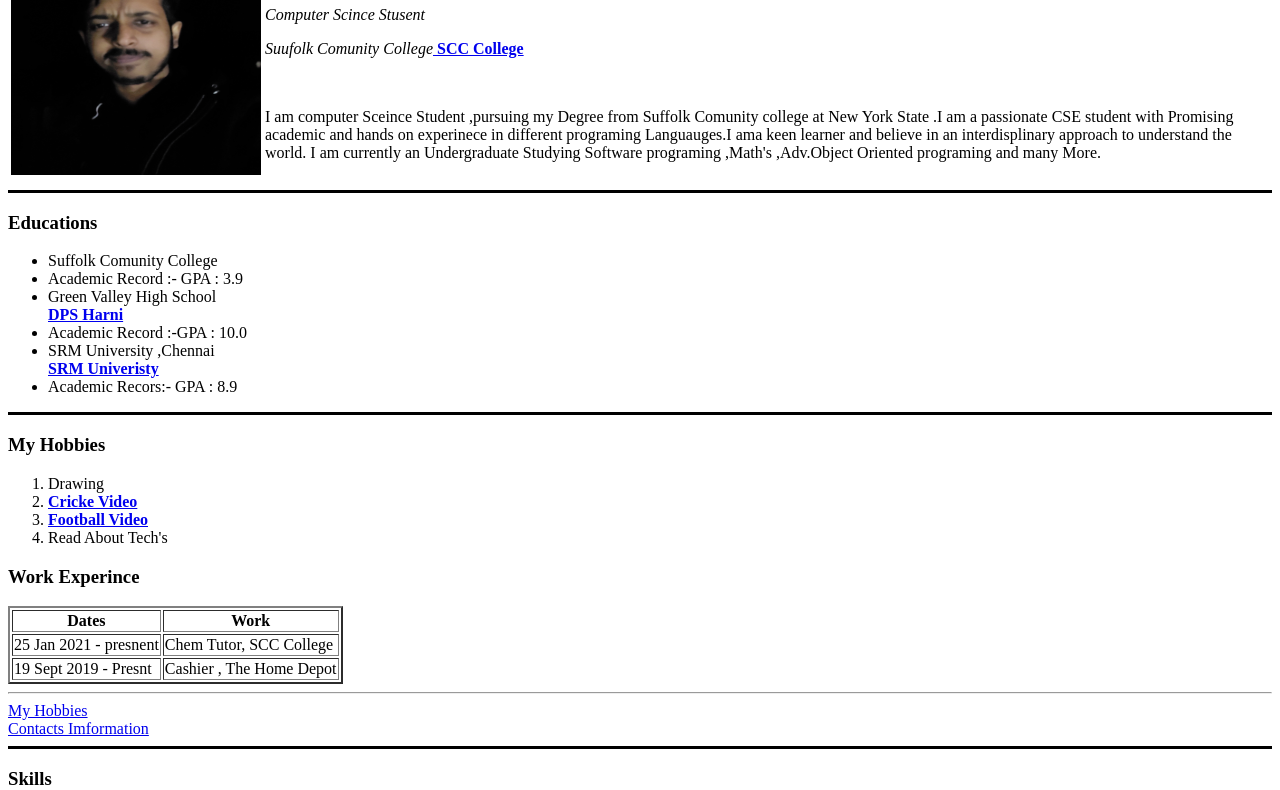
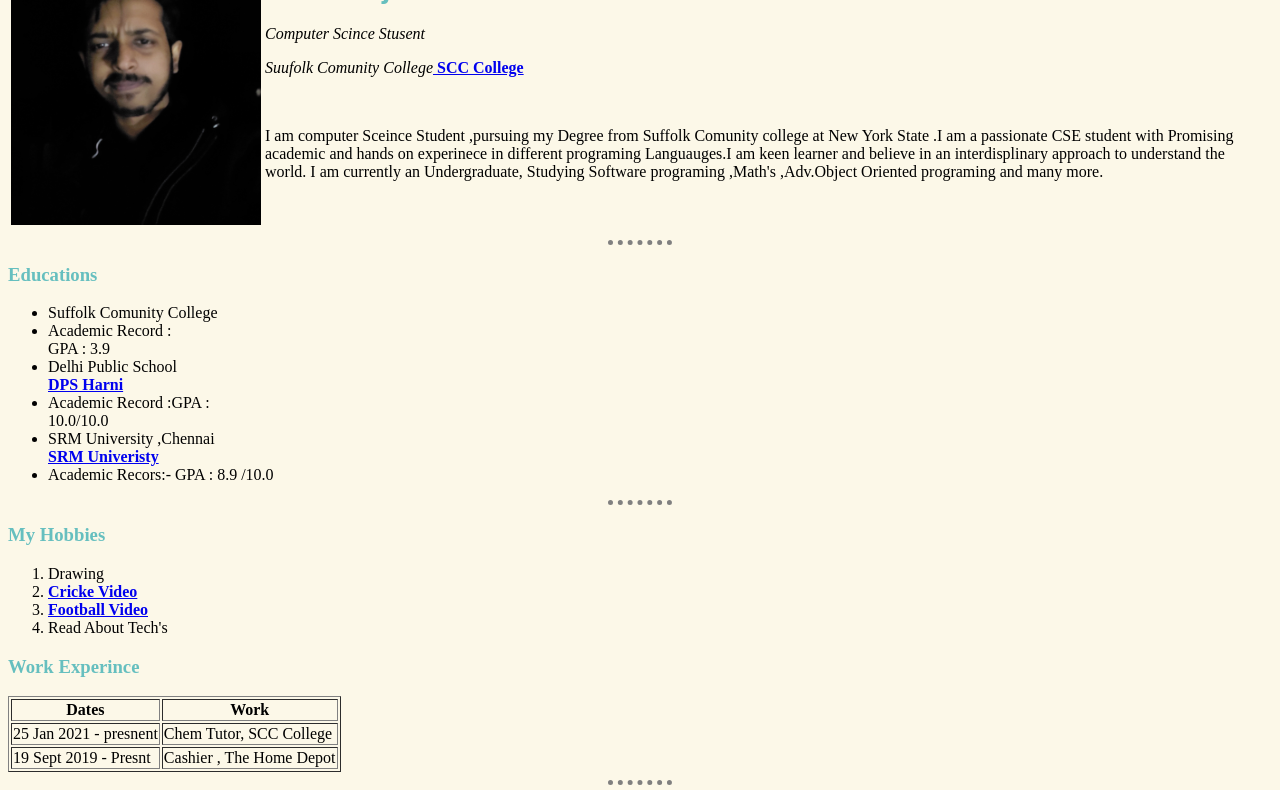
Before and after one commit to rajv79/Personal-Website-Vivek, a plain HTML site: page index.html in a window 1280 px wide. Shown: the part 86-876 px from the top of the page. Drawn offline with Linux system fonts and the light colour scheme.

Commit message:
modified the website code with css style

```diff
--- a/index.html
+++ b/index.html
@@ -3,33 +3,38 @@
   <head>
     <meta charset="utf-8">
 
-    <title> &#129399; Vivek Raj personal Site</title>
+    <title> #129399; Vivek Raj personal Site</title>
+    <link rel="stylesheet" href="css/styles.css">
+
+
+
   </head>
-  <body>
+      <body>
     <table>
       <tr>
-      <td>  <img src = "MyPic.jpg" width="250" height=" 250" alt = "VivekProfile Picture" ></td>
-      <td><h1 >Vivek Raj</h1>
+      <td>  <img src = "MyPic.jpg" width="250" height=" 300" alt = "VivekProfile Picture" ></td>
+      <td><h2>Vivek Raj</h2>
       <p><i>Computer Scince Stusent</i></p>
       <p><i> Suufolk Comunity College</i><b><a href="https://www.sunysuffolk.edu/"> SCC College</a></b></p>
       <br>
-      <p>I am computer Sceince Student ,pursuing my  Degree from Suffolk Comunity college at New York State .I am a passionate CSE student with Promising academic and hands on experinece in different programing Languauges.I ama keen learner and
-      believe in an interdisplinary approach to understand the world. I am currently an Undergraduate Studying  Software programing ,Math's ,Adv.Object Oriented programing and many More.<br> </p></td>
+      <p>I am computer Sceince Student ,pursuing my  Degree from Suffolk Comunity college at New York State .I am a passionate CSE student with Promising academic and hands on experinece in different programing Languauges.I am keen learner and
+      believe in an interdisplinary approach to understand the world. I am currently an Undergraduate, Studying  Software programing ,Math's ,Adv.Object Oriented programing and many more.<br> </p></td>
       </tr>
     </table>
 
-    <hr size = "3"  color = "black">
-    <h3><b>Educations</b></h3>
+    <hr>
+    <h3><strong>Educations</strong></h3>
     <ul>
       <li>Suffolk Comunity College</li>
-          <li>Academic Record :- GPA : 3.9</li>
-      <li>Green Valley High School</li> <b><a href="http://www.dpsharni.in/index.php">DPS Harni</a></b>
-          <li>Academic Record :-GPA : 10.0</li>
+          <li>Academic Record :<br> GPA : 3.9</li>
+      <li>Delhi Public School </li> <b><a href="http://www.dpsharni.in/index.php">DPS Harni</a></b>
+          <li>Academic Record :GPA : <br> 10.0/10.0</li>
       <li>SRM University ,Chennai</li>  <b><a href="https://www.srmist.edu.in/">SRM Univeristy</a></b>
-            <li>Academic Recors:- GPA : 8.9 </li>
+            <li>Academic Recors:- GPA : 8.9 /10.0</li>
       </ul>
-      <hr size = "3" color = "black">
-    <h3><b>My Hobbies </b></h3>
+      <hr >
+
+    <h3><strong>My Hobbies </strong></h3>
     <ol>
 
         <li>Drawing</li>
@@ -38,10 +43,10 @@
         <li>Read About Tech's</li>
 
     </ol>
-    <h3>Work Experince </h3>
+    <h3><strong>Work Experince</strong></h3>
 
 
-    <table border="2",color = "blue">
+    <table border="1">
         <tr>
           <th>Dates</th>
           <th>Work</th>
@@ -64,7 +69,7 @@
 
 
 
-    <hr size = "3" color = "black">
+    <hr>
      <h3><strong>Skills</strong></h3>
      <table >
           <tr>
@@ -90,7 +95,7 @@
      </table>
      <br>
 
-     <hr size = "3" color = "black">
+     <hr >
 
   </body>
 </html>
```
Also changed, not shown: Contacts.html (+25 -7 lines), Hobbies.html (+3 -0 lines).
